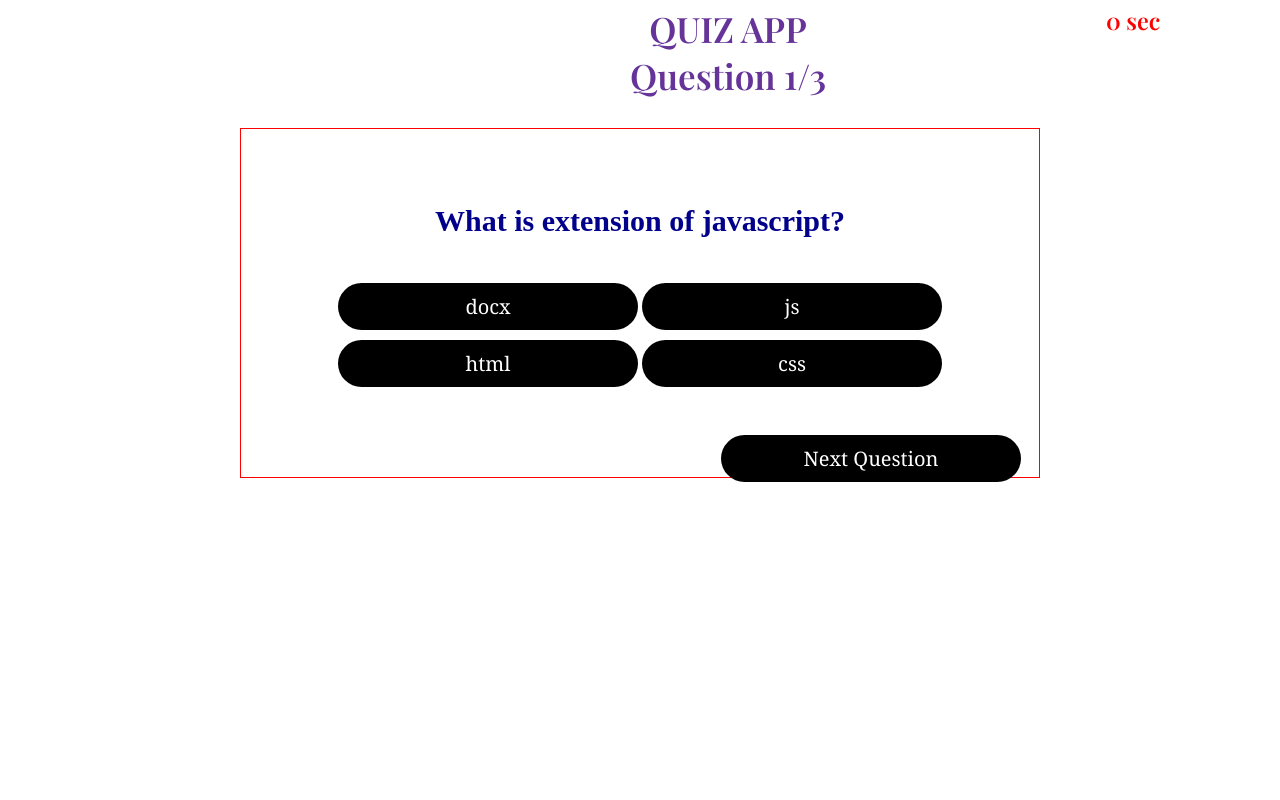
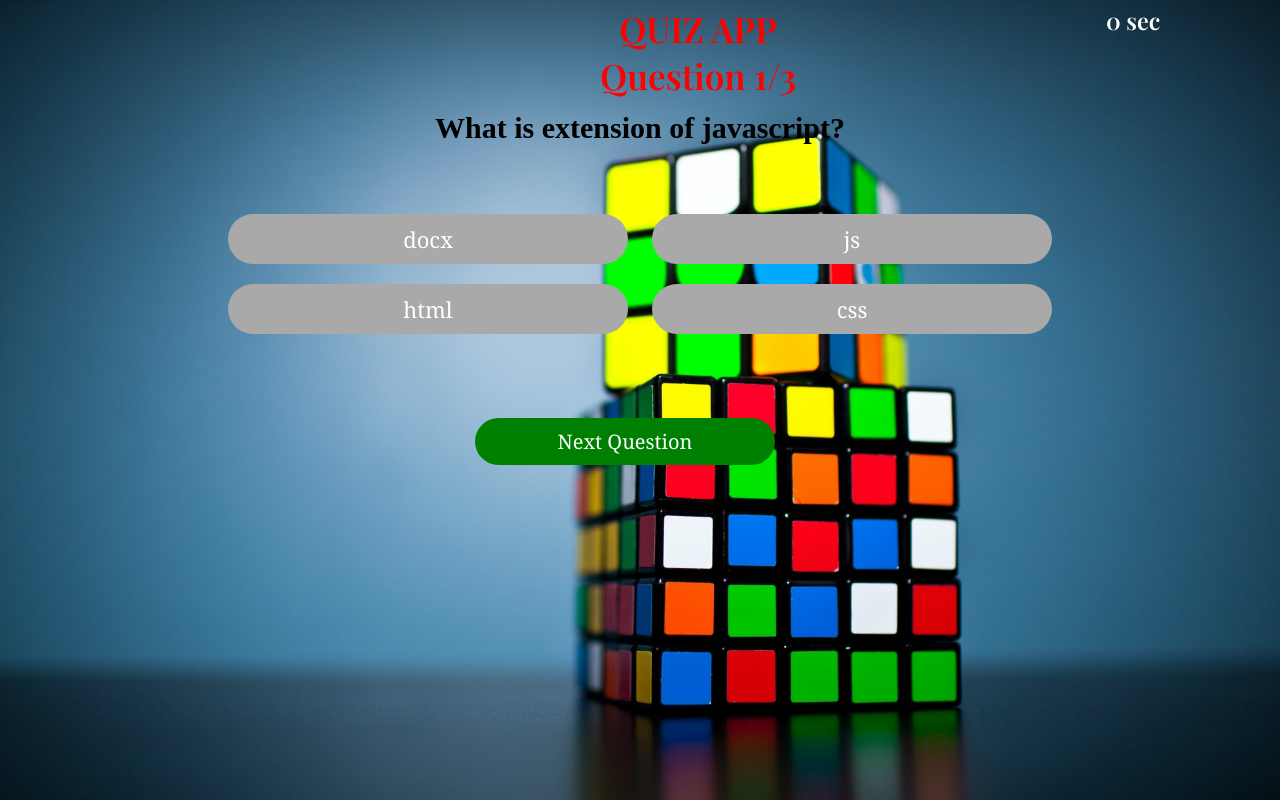
Before and after one commit to SameerShiekh77/Quiz-Web-Application, a plain HTML site: page index.htm in a window 1280 px wide. Drawn offline with nearby package versions, Linux system fonts and the light colour scheme.

Commit message:
change background and font color and adding hover styling

```diff
--- a/style.css
+++ b/style.css
@@ -5,12 +5,10 @@
 }
 
 body {
-    /* background-image: url('./images/quiz.jpg'); */
-    color: white;
-    background-position: center;
+    background-image: url('./images/quiz.jpg');
+    /* background-image: url("./images/1.jpg"); */
     background-size: cover;
     width: 100vw;
-    color: black;
     height: 100vh;
 }
 
@@ -32,19 +30,29 @@ body {
 .heading {
     text-align: center;
     position: relative;
-    left: 630px;
+    left: 600px;
     font-family: 'Playfair Display', serif;
-    color: rebeccapurple;
+    color: red;
     font-size: 35px;
+}
+
+#userName {
+    text-align: center;
+    position: absolute;
+    left: 4px;
+    font-family: 'Times New Roman', Times, serif;
+    font-weight: bold;
+    color: burlywood;
+    font-size: 26px;
 }
 
 #score {
     text-align: center;
-    position: relative;
-    left: 10px;
+    position: absolute;
+    left: 4px;
     font-family: 'Playfair Display', serif;
-    color: aqua;
-    font-size: 20px;
+    color: burlywood;
+    font-size: 22px;
 }
 
 #time {
@@ -52,7 +60,8 @@ body {
     position: relative;
     left: 900px;
     font-family: 'Playfair Display', serif;
-    color: red;
+    color: white;
+    font-weight: bolder;
     font-size: 20px;
 }
 
@@ -65,11 +74,11 @@ body {
 }
 
 .question {
-    border: 1px solid red;
-    width: 800px;
+    /* border: 1px solid red; */
+    width: 850px;
     height: 350px;
     position: absolute;
-    top: 8em;
+    top: 6em;
     /* background-color: skyblue; */
 }
 
@@ -77,11 +86,11 @@ body {
     font-size: 30px;
     font-weight: bold;
     padding: 5px;
-    color: darkblue;
+    color: black;
     text-align: center;
     margin: 10px auto;
     position: relative;
-    top: 2em;
+    top: 0em;
 }
 
 .options {
@@ -89,29 +98,29 @@ body {
 }
 
 .btn {
-    width: 300px;
+    width: 400px;
     position: relative;
-    top: 4em;
+    top: 2em;
     text-align: center;
     border: none;
-    border-radius: 40em;
-    background-color: black;
+    border-radius: 35em;
+    background-color: darkgray;
     color: white;
-    margin-top: 10px;
+    margin: 10px;
     padding: 10px;
-    font-family: Cambria, Cochin, Georgia, Times, 'Times New Roman', serif;
-    font-size: 20px;
+    font-family: Georgia, Times, 'Times New Roman', serif;
+    font-size: 22px;
 }
 
 .btnNext {
     width: 300px;
     position: relative;
-    top: 5.5em;
-    left: 24em;
+    top: 5em;
+    left: 13em;
     text-align: center;
     border: none;
     border-radius: 40em;
-    background-color: black;
+    background-color: green;
     color: white;
     margin-top: 18px;
     padding: 10px;
@@ -120,15 +129,16 @@ body {
 }
 
 .btnNext:hover {
-    background-color: aqua;
-    color: black;
+    background-color: lawngreen;
+    color: #000000;
+    font-size: 24px;
+    position: relative;
+    top: 4em;
+    left: 10.5em;
 }
 
 .btn:hover {
-    background-color: green;
+    background-color: silver;
+    color: black;
+    font-size: 26px;
 }
-
-.active {
-    background-color: green;
-    color: white;
-}
```
